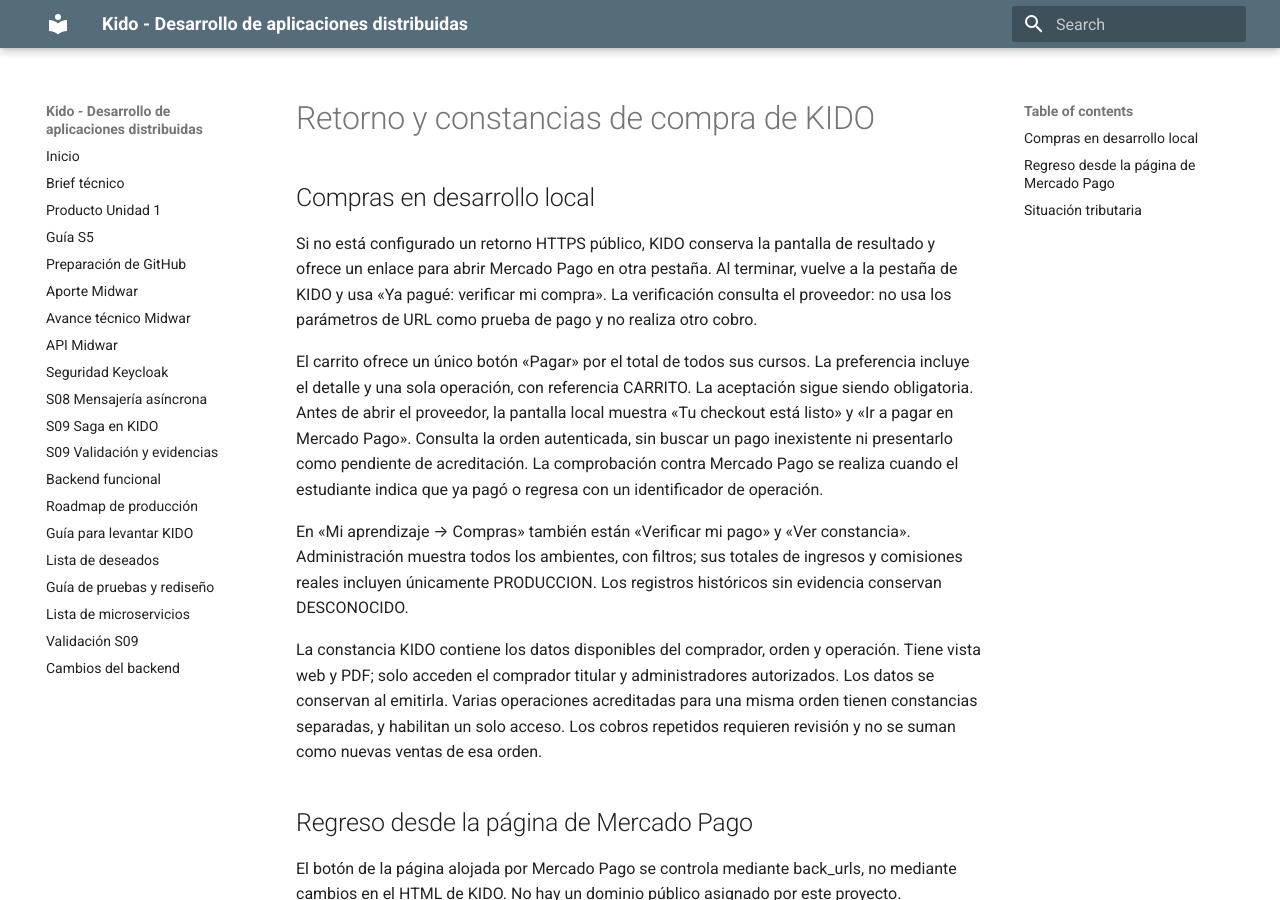
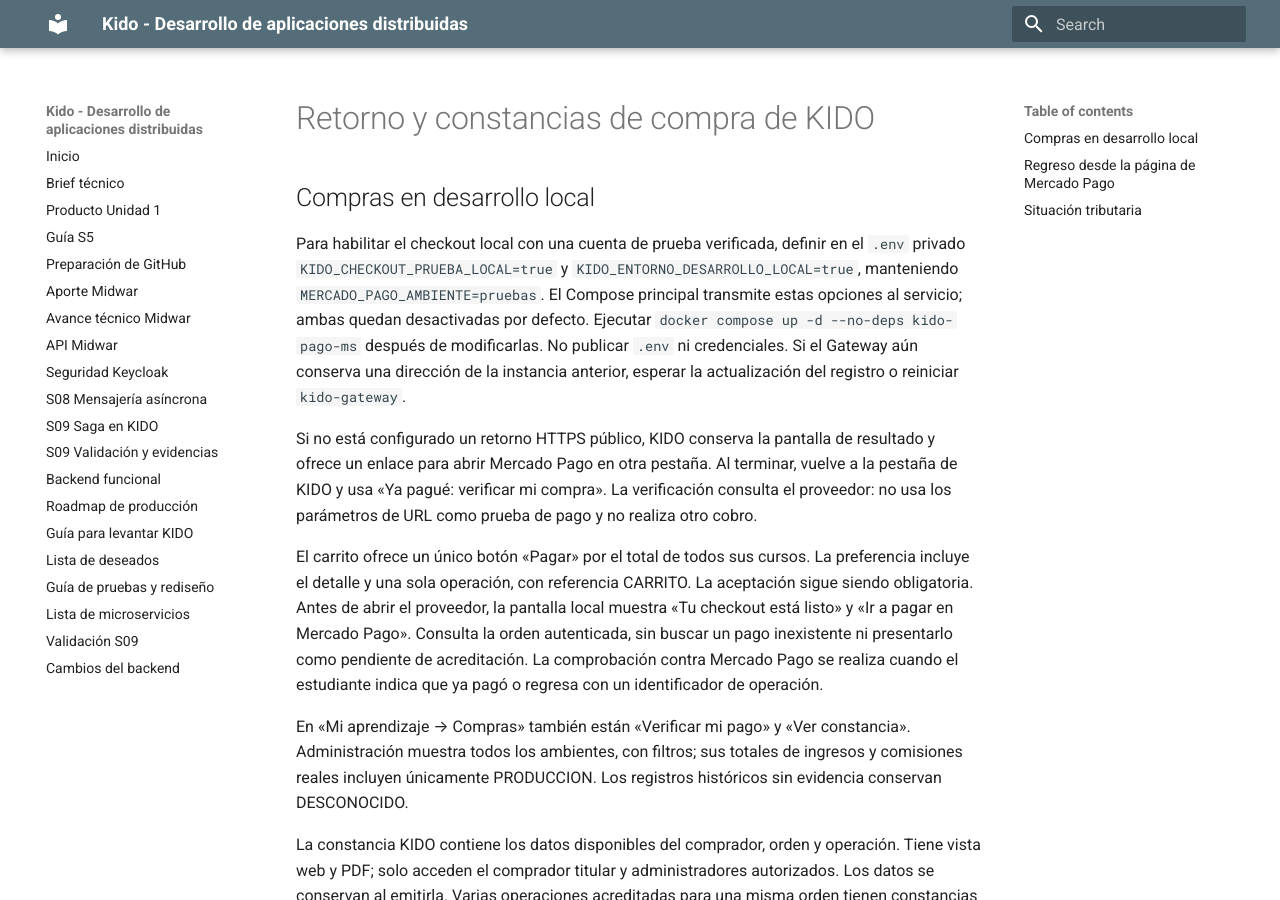
Before and after one commit to DAD262/kido-platform, an MkDocs documentation site: the page built from docs/guias/retorno-y-constancias.md, in a window 1280 px wide and 900 px high. Built offline with MkDocs 1.6.1 and Material for MkDocs 9.7.7, drawn with Linux system fonts in a browser that asks for light colours.

Commit message:
fix: conservar configuración privada del checkout local de pruebas

```diff
--- a/compose.yml
+++ b/compose.yml
@@ -337,6 +337,8 @@
       KEYCLOAK_JWK_SET_URI: http://kido-keycloak:8080/realms/kido/protocol/openid-connect/certs
       MERCADO_PAGO_MODELO_RECAUDACION_CONFIRMADO: ${MERCADO_PAGO_MODELO_RECAUDACION_CONFIRMADO:-false}
       MERCADO_PAGO_AMBIENTE: ${MERCADO_PAGO_AMBIENTE:-pruebas}
+      KIDO_CHECKOUT_PRUEBA_LOCAL: ${KIDO_CHECKOUT_PRUEBA_LOCAL:-false}
+      KIDO_ENTORNO_DESARROLLO_LOCAL: ${KIDO_ENTORNO_DESARROLLO_LOCAL:-false}
       MERCADO_PAGO_ACCESS_TOKEN: ${MERCADO_PAGO_ACCESS_TOKEN:-}
       KEYCLOAK_ISSUER_URI: ${KEYCLOAK_ISSUER_URI:-http://localhost:19090/realms/kido}
       MERCADO_PAGO_NOTIFICATION_URL: ${MERCADO_PAGO_NOTIFICATION_URL:-}
--- a/docs/guias/retorno-y-constancias.md
+++ b/docs/guias/retorno-y-constancias.md
@@ -1,6 +1,8 @@
 # Retorno y constancias de compra de KIDO
 
 ## Compras en desarrollo local
+
+Para habilitar el checkout local con una cuenta de prueba verificada, definir en el `.env` privado `KIDO_CHECKOUT_PRUEBA_LOCAL=true` y `KIDO_ENTORNO_DESARROLLO_LOCAL=true`, manteniendo `MERCADO_PAGO_AMBIENTE=pruebas`. El Compose principal transmite estas opciones al servicio; ambas quedan desactivadas por defecto. Ejecutar `docker compose up -d --no-deps kido-pago-ms` después de modificarlas. No publicar `.env` ni credenciales. Si el Gateway aún conserva una dirección de la instancia anterior, esperar la actualización del registro o reiniciar `kido-gateway`.
 
 Si no está configurado un retorno HTTPS público, KIDO conserva la pantalla de resultado y ofrece un enlace para abrir Mercado Pago en otra pestaña. Al terminar, vuelve a la pestaña de KIDO y usa «Ya pagué: verificar mi compra». La verificación consulta el proveedor: no usa los parámetros de URL como prueba de pago y no realiza otro cobro.
 
```
